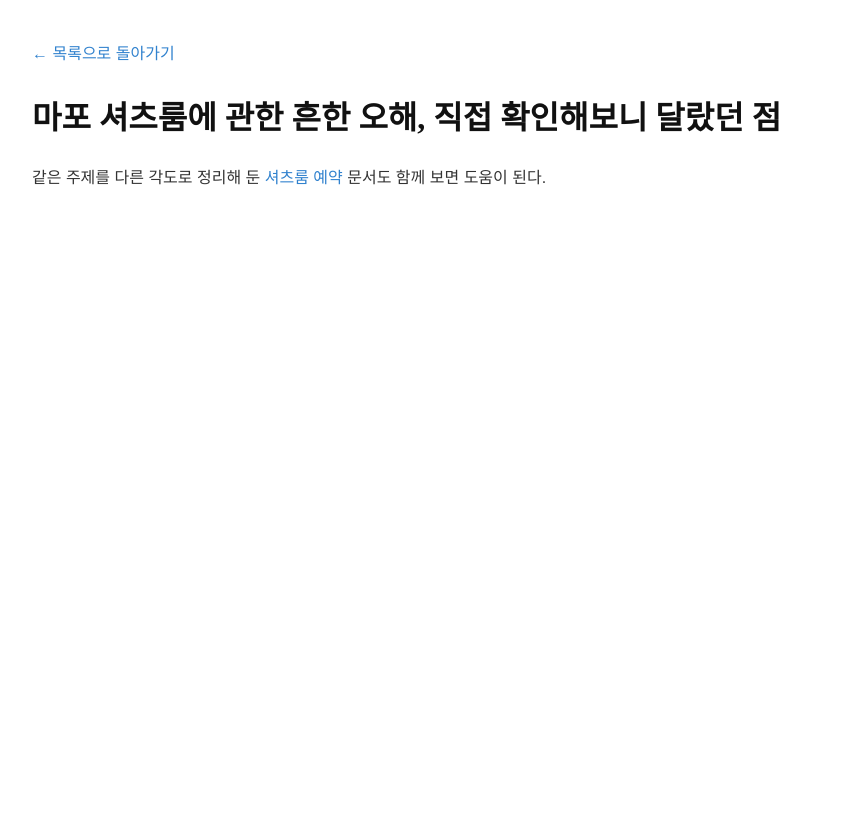
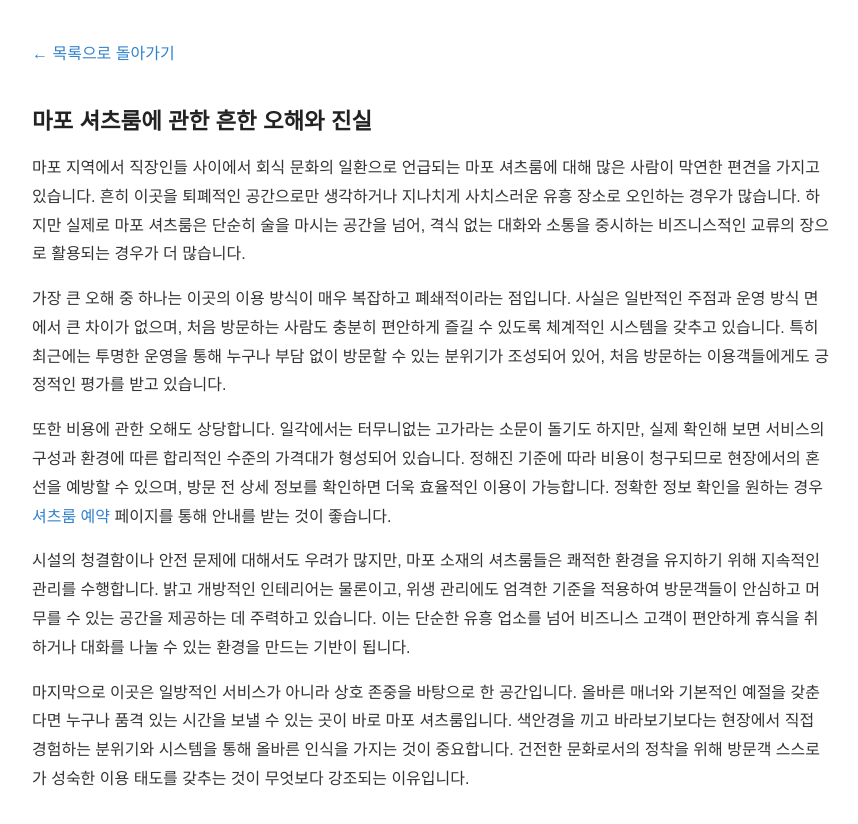
Before and after one commit to sarakinhceo-gif/bp-sf-t3-1779642675702-160, a plain HTML site: page posts/myth-002-ficzmu.html in a window 1280 px wide. Shown: the whole page, without its empty margins (208-1066 px from the left). Before the commit the page ends 800 px from the top, so only its background shows below. Drawn offline with Linux system fonts and the light colour scheme.

Commit message:
fix: 프롬프트 유출·한자 조각·반복 파손 제거 (2 files)

```diff
--- a/posts/myth-002-ficzmu.html
+++ b/posts/myth-002-ficzmu.html
@@ -22,11 +22,12 @@
     <a href="../index.html">← 목록으로 돌아가기</a>
   </header>
   <main>
-    <h1>마포 셔츠룸에 관한 흔한 오해, 직접 확인해보니 달랐던 점</h1>
-    <article>
-
-
-      <p>같은 주제를 다른 각도로 정리해 둔 <a class="anchor-link" href="https://maphoshirts.today/" data-bpaas-link-target="t1-shirtsroom-shop">셔츠룸 예약</a> 문서도 함께 보면 도움이 된다.</p>
-    </main>
+<h2>마포 셔츠룸에 관한 흔한 오해와 진실</h2>
+<p>마포 지역에서 직장인들 사이에서 회식 문화의 일환으로 언급되는 마포 셔츠룸에 대해 많은 사람이 막연한 편견을 가지고 있습니다. 흔히 이곳을 퇴폐적인 공간으로만 생각하거나 지나치게 사치스러운 유흥 장소로 오인하는 경우가 많습니다. 하지만 실제로 마포 셔츠룸은 단순히 술을 마시는 공간을 넘어, 격식 없는 대화와 소통을 중시하는 비즈니스적인 교류의 장으로 활용되는 경우가 더 많습니다.</p>
+<p>가장 큰 오해 중 하나는 이곳의 이용 방식이 매우 복잡하고 폐쇄적이라는 점입니다. 사실은 일반적인 주점과 운영 방식 면에서 큰 차이가 없으며, 처음 방문하는 사람도 충분히 편안하게 즐길 수 있도록 체계적인 시스템을 갖추고 있습니다. 특히 최근에는 투명한 운영을 통해 누구나 부담 없이 방문할 수 있는 분위기가 조성되어 있어, 처음 방문하는 이용객들에게도 긍정적인 평가를 받고 있습니다.</p>
+<p>또한 비용에 관한 오해도 상당합니다. 일각에서는 터무니없는 고가라는 소문이 돌기도 하지만, 실제 확인해 보면 서비스의 구성과 환경에 따른 합리적인 수준의 가격대가 형성되어 있습니다. 정해진 기준에 따라 비용이 청구되므로 현장에서의 혼선을 예방할 수 있으며, 방문 전 상세 정보를 확인하면 더욱 효율적인 이용이 가능합니다. 정확한 정보 확인을 원하는 경우 <a class="anchor-link" href="https://maphoshirts.today/" data-bpaas-link-target="t1-shirtsroom-shop">셔츠룸 예약</a> 페이지를 통해 안내를 받는 것이 좋습니다.</p>
+<p>시설의 청결함이나 안전 문제에 대해서도 우려가 많지만, 마포 소재의 셔츠룸들은 쾌적한 환경을 유지하기 위해 지속적인 관리를 수행합니다. 밝고 개방적인 인테리어는 물론이고, 위생 관리에도 엄격한 기준을 적용하여 방문객들이 안심하고 머무를 수 있는 공간을 제공하는 데 주력하고 있습니다. 이는 단순한 유흥 업소를 넘어 비즈니스 고객이 편안하게 휴식을 취하거나 대화를 나눌 수 있는 환경을 만드는 기반이 됩니다.</p>
+<p>마지막으로 이곳은 일방적인 서비스가 아니라 상호 존중을 바탕으로 한 공간입니다. 올바른 매너와 기본적인 예절을 갖춘다면 누구나 품격 있는 시간을 보낼 수 있는 곳이 바로 마포 셔츠룸입니다. 색안경을 끼고 바라보기보다는 현장에서 직접 경험하는 분위기와 시스템을 통해 올바른 인식을 가지는 것이 중요합니다. 건전한 문화로서의 정착을 위해 방문객 스스로가 성숙한 이용 태도를 갖추는 것이 무엇보다 강조되는 이유입니다.</p>
+</main>
 </body>
 </html>
```
Also changed, not shown: posts/checklist-001-ficzmu.html (+6 -3 lines).
